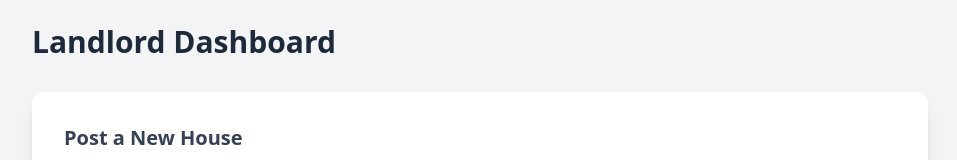
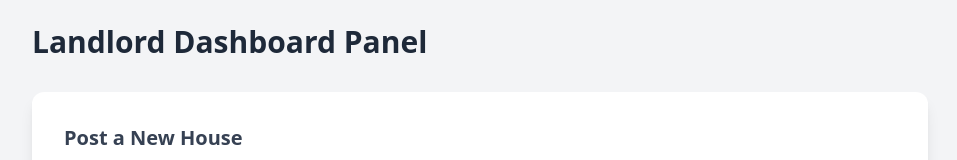
Before and after one commit to emmex43/student-housing-platform, a Next.js app in the folder client/: page /dashboard in a window 1280 px wide. Shown: the top 160 px of the page, without its empty margins (160-1117 px from the left). Built offline with nearby package versions, Linux system fonts and the light colour scheme; no server answers; sample sign-in values are in the browser's storage.

Commit message:
Update dashboard title to 'Landlord Dashboard Panel'

```diff
--- a/client/app/dashboard/page.js
+++ b/client/app/dashboard/page.js
@@ -122,7 +122,7 @@ export default function Dashboard() {
   return (
     <div className="min-h-screen bg-gray-100 p-6">
       <div className="max-w-4xl mx-auto">
-        <h1 className="text-3xl font-bold text-gray-800 mb-8">Landlord Dashboard</h1>
+        <h1 className="text-3xl font-bold text-gray-800 mb-8">Landlord Dashboard Panel</h1>
 
         <div className="bg-white rounded-xl shadow-lg p-8 mb-10">
           <h2 className="text-xl font-bold text-gray-700 mb-4">Post a New House</h2>
```
